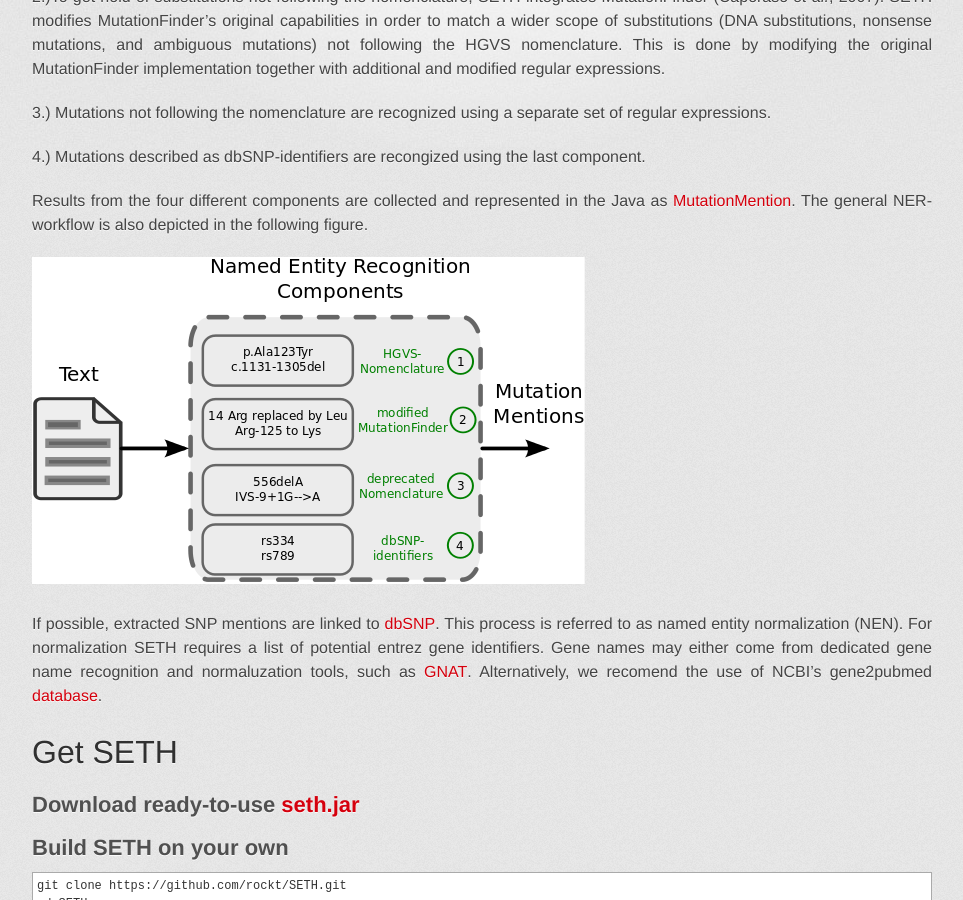
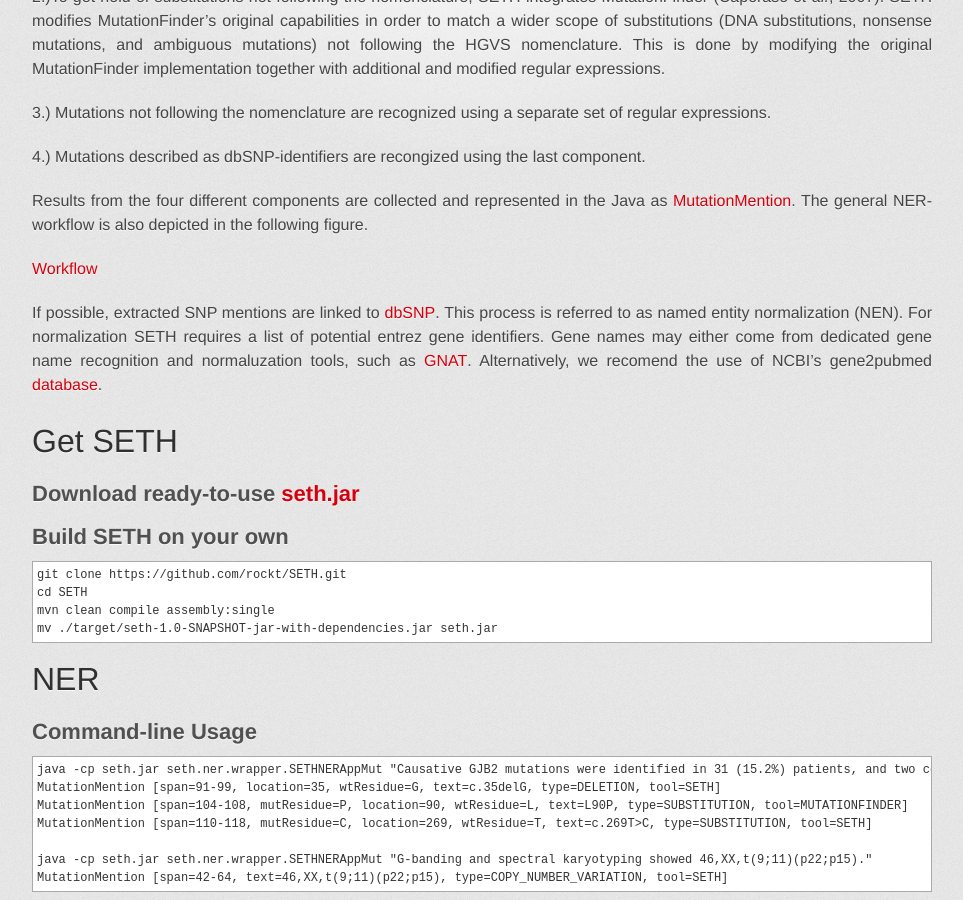
Before and after one commit to rockt/SETH, a Jekyll site: the page built from index.md, in a window 1280 px wide and 900 px high, scrolled down 426 px. Shown: the whole window, without its empty margins (158-1121 px from the left). Built offline with Jekyll 4.4.1, drawn with Linux system fonts in a browser that asks for light colours; some web fonts are replaced.

Commit message:
Update index.md

```diff
--- a/index.md
+++ b/index.md
@@ -17,7 +17,7 @@
 Results from the four different components are collected and represented in the Java as  [MutationMention](https://github.com/rockt/SETH/blob/master/src/main/java/de/hu/berlin/wbi/objects/MutationValidation.java).
 The general NER-workflow is also depicted in the following figure.
 
-![Workflow](https://github.com/rockt/SETH/blob/ad7b9fbccd976a6775a03daf332b08ee52a08a0f/images/dataflow.png "NER-Workflow")
+[Workflow](https://github.com/rockt/SETH/blob/ad7b9fbccd976a6775a03daf332b08ee52a08a0f/images/dataflow.png)
 
 If possible, extracted SNP mentions are linked to [dbSNP](http://www.ncbi.nlm.nih.gov/SNP/). This process  is referred to as named entity normalization (NEN). For normalization SETH requires a list of potential entrez gene identifiers. Gene names may either come from dedicated gene name recognition and normaluzation tools, such as [GNAT](http://gnat.sourceforge.net/).
 Alternatively, we recomend the use of NCBI's gene2pubmed [database](ftp://ftp.ncbi.nlm.nih.gov/gene/DATA/gene2pubmed.gz).
```
